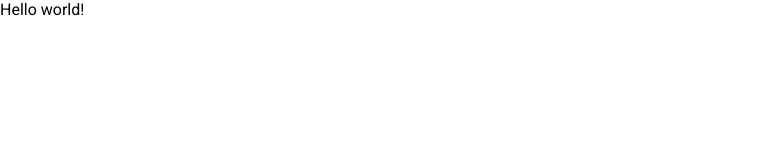
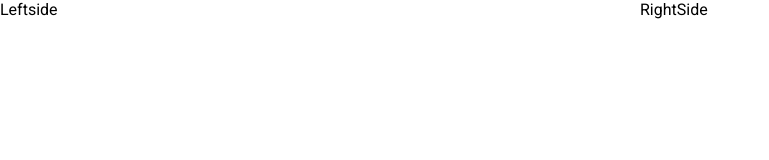
Before and after one commit to Elifnull/Personal_Profile, a React (Create React App) app in the folder Website/basic/: page / in a window 1280 px wide. Shown: the top 160 px of the page, without its empty margins (0-769 px from the left). Built offline with nearby package versions, Linux system fonts and the light colour scheme.

Commit message:
intro page flex update

```diff
--- a/Website/basic/src/App.jsx
+++ b/Website/basic/src/App.jsx
@@ -1,7 +1,8 @@
+import Intro from "./components/Intro/Intro";
 
 
 const App = () => {
-  return <div>Hello world!</div>;
+  return <Intro/>;
 };
 
 export default App;
--- a/Website/basic/src/components/Intro/Intro.jsx
+++ b/Website/basic/src/components/Intro/Intro.jsx
@@ -1,12 +1,14 @@
 import React from 'react'
+import "./intro.css";
 
 const Intro = () => {
 
     return (
-    <div>
-
+    <div className='intro'>
+        <div className="introLeft">Leftside</div>
+        <div className="introRight">RightSide</div>
     </div>
-  )
+    )
 }
 
 export default Intro;
--- a/Website/basic/src/components/Intro/intro.css
+++ b/Website/basic/src/components/Intro/intro.css
@@ -0,0 +1,11 @@
+.intro {
+    display: flex;
+}
+
+.introLeft {
+    flex: 1;
+}
+
+.introRight {
+    flex: 1;
+}
```
